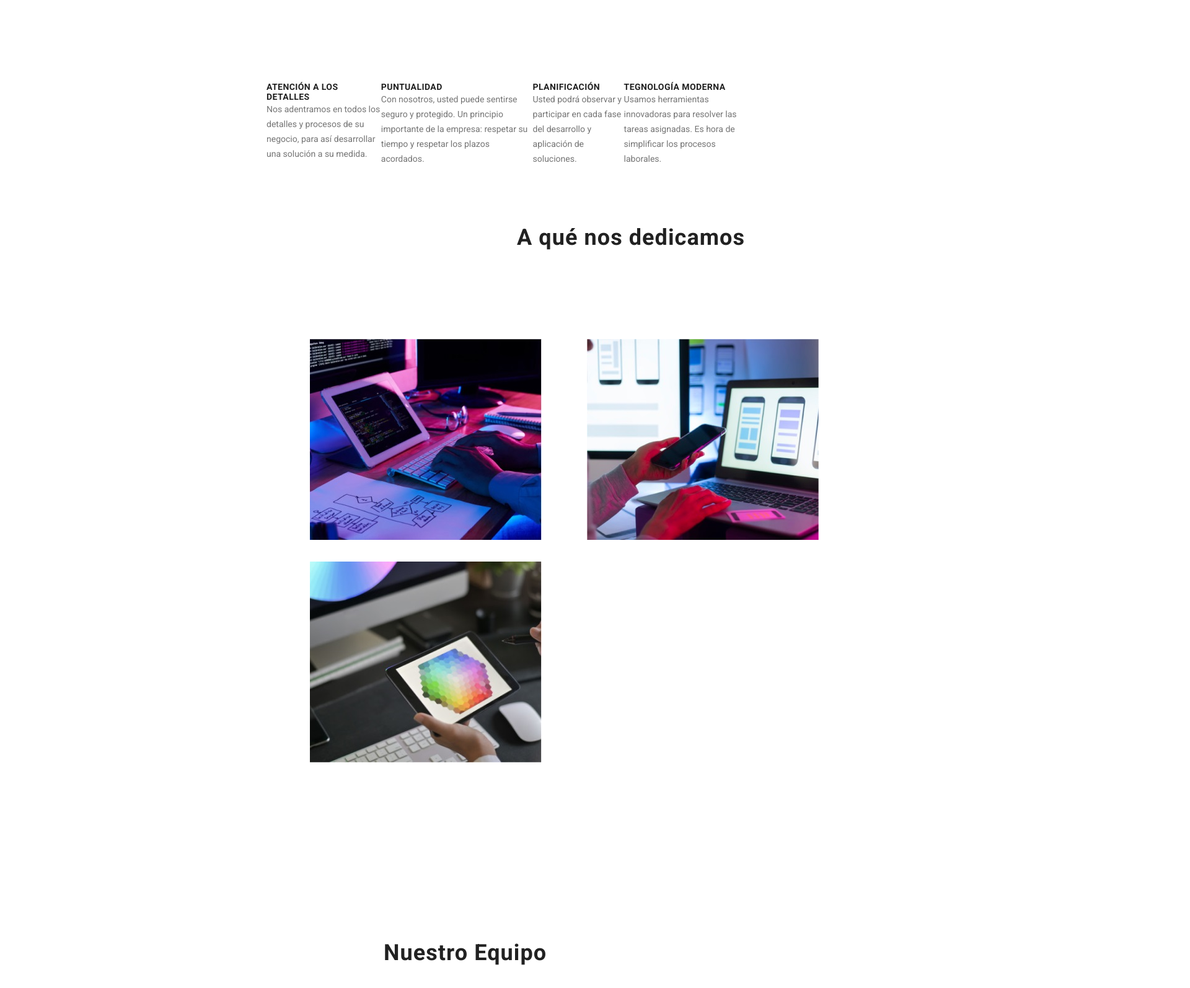
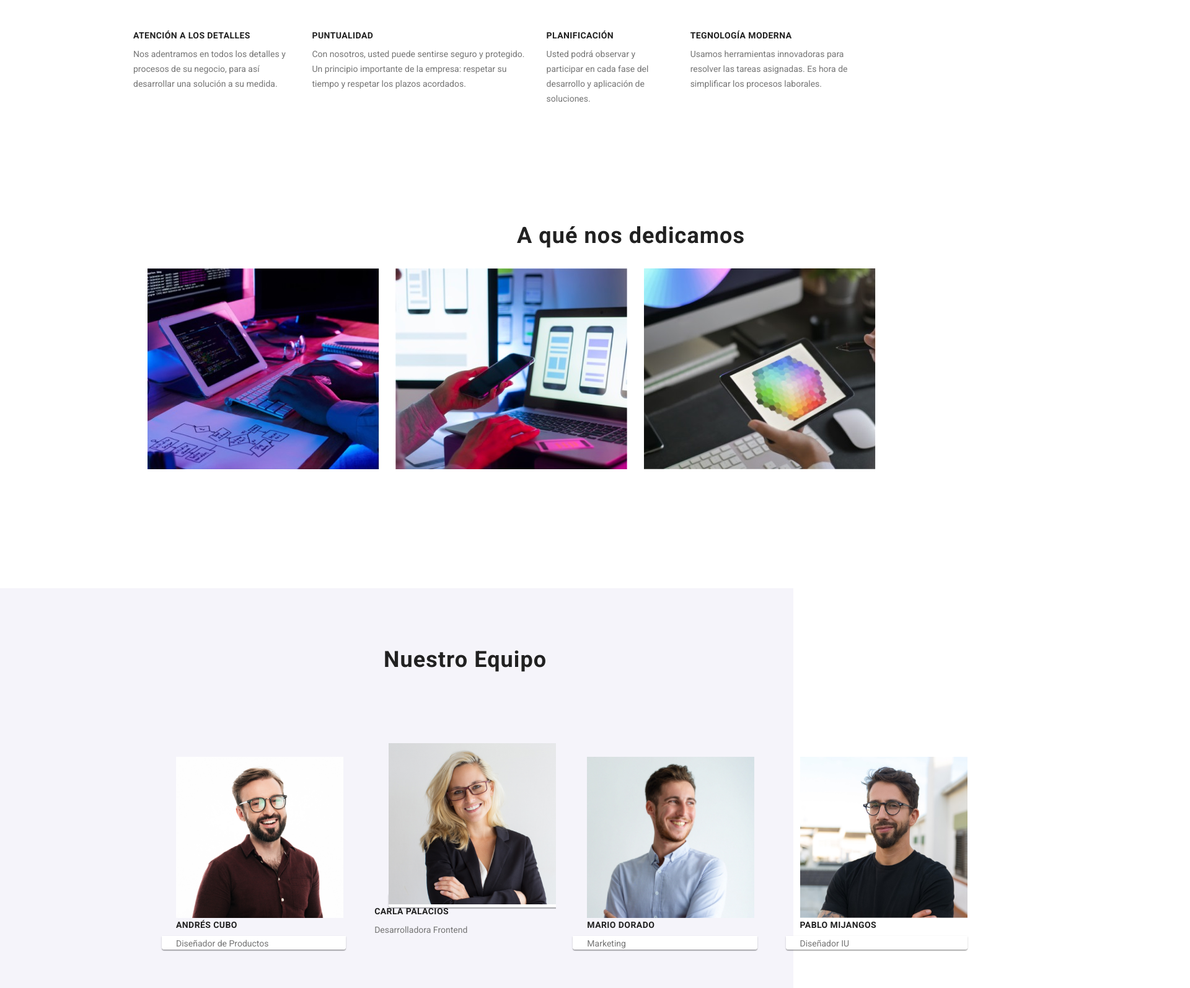
Before and after one commit to JorG1990/goit-markup-hw-03, a plain HTML site: page index.html in a window 1280 px wide. Shown: the part 840-2434 px from the top of the page at 62% size, 1920 px wide, since content can reach past the window. Drawn offline with nearby package versions, Linux system fonts and the light colour scheme.

Commit message:
add card

```diff
--- a/css/styles.css
+++ b/css/styles.css
@@ -12,28 +12,32 @@
     padding: 0;
     box-sizing: border-box;
     list-style: none;
+
     text-decoration: none;
 }
 
 body{
     width: 100%;
-    height: 100vh;
+    height: 100%;
     justify-content: center;
     align-items: center;
     font-family: (link href="https://fonts.googleapis.com/css2?family=Roboto:wght@400;500;700;900&display=swap" rel="stylesheet");
 
 }
 
-.navigation{
+nav{
     width: 1200px;
     margin: 0 auto;
     margin-left: 215px;
     padding-top: 24px;
     padding-bottom: 32px;
     background-color: var(--white-color);
+    box-shadow: 0px 2px 1px -1px rgba(0, 0, 0, 0.2);
+    list-style: none;
+    display: flex;
 
-    display: flex;
 }
+
 
 .navigation .link:hover{
 	text-decoration: underline;
@@ -41,6 +45,17 @@ body{
 
 .navigation .title-text1:hover{
 	text-decoration: underline;
+}
+
+#bg {
+    display: block;
+    height: 600px;
+    width: 100%;
+    left: -4px;
+    top: 80px;
+    border-radius: 0px;
+
+    background: var(--main-color);
 }
 
 .Logo{
@@ -72,19 +87,8 @@ body{
 .item {
     display: inline-block;
    padding-top: 32px;
-   padding-left: 70px;
+   padding-left: 23px;
 
-}
-
-#button2 {
-    display: block;
-    height: 600px;
-    width: 100%;
-    left: -4px;
-    top: 80px;
-    border-radius: 0px;
-
-    background: var(--main-color);
 }
 
 .button2 {
@@ -130,15 +134,20 @@ body{
     height: 323px;
 }
 
+.container2{
+
+    width: 100%;
+    height: 648px;
+    list-style: none;
+    background-color: #F5F4FA;
+
+}
+
 .container-img1{
     width: 270px;
     height: 260px;
 }
 
-.container-img2{
-    width: 370px;
-    height: 294px;
-}
 
 #buttons.center {
     display: inline-block;
@@ -149,6 +158,7 @@ body{
 }
 
 #container{
+    width: 1600px;
     display: inline-block;
     margin-left: 215px;
     margin-top: 50px;
@@ -156,16 +166,20 @@ body{
     margin-right: 211px;
     border: 0px;
     padding: 0px auto;
+    list-style: none;
+    padding-top: 32px;
+    padding-left: 23px;
+
 
 }
 
 #text {
     display: flex;
     flex-direction:row;
-    margin-left: 215px;
+
     margin-top: 95px;
     margin-bottom: 94px;
-    margin-right: 215px;
+
 }
 
 #title-text{
@@ -173,21 +187,13 @@ body{
     padding-left: 215px;
     padding-top: 20px;
     padding-bottom: 20px;
+    list-style: none;
 }
 
 #title-text .title-text:hover{
     text-decoration: underline;
 }
 
-.title{
-    width: 696px;
-    height: 120px;
-    margin-right: 200px;
-    margin-left: 652px;
-    margin-bottom: 30px;
-    padding-top: 200px;
-
-}
 
 .title-text1{
     color:  var(--gray-color);
@@ -242,6 +248,7 @@ p {
     font-weight: 400;
     font-size: 14px;
     line-height: 24px;
+    padding-right: 30px;
 }
 
 h1 {
@@ -254,6 +261,12 @@ h1 {
     text-align: center;
     letter-spacing: 0.06em;
     text-transform: uppercase;
+    width: 696px;
+    height: 120px;
+    margin-right: 200px;
+    margin-left: 652px;
+    margin-bottom: 30px;
+    padding-top: 200px;
     }
 
 h2 {
@@ -265,8 +278,8 @@ h2 {
     line-height: 42px;
     letter-spacing: 0.03em;
     margin-left: 619px;
-    margin-bottom: 55px;
     margin-top: 94px;
+    padding-top: 94px;
 }
 
 h3 {
@@ -278,6 +291,8 @@ h3 {
     line-height: 16px;
     letter-spacing: 0.03em;
     text-transform: uppercase;
+    margin-bottom: 10px;
+    margin-right: 30px;
 }
 
 h4 {
@@ -289,6 +304,16 @@ h4 {
     line-height: 31px;
     letter-spacing: 0.03em;
     }
+
+.card{
+    display: inline;
+    width: 270px;
+    height: 368px;
+    margin: 23px;
+	background:#FFFFFF;
+	box-shadow: 0px 1px 3px rgba(0, 0, 0, 0.12), 0px 1px 1px rgba(0, 0, 0, 0.14), 0px 2px 1px rgba(0, 0, 0, 0.2);
+    border-radius: 0px 0px 4px 4px;
+}
 
 .title-text{
     color: rgba(255, 255, 255, 0.6);
@@ -316,6 +341,7 @@ footer {
     height: 252px;
     left: 0px;
     top: 2158px;
+    list-style: none;
 
     background: var(--main-color);
     }
--- a/index.html
+++ b/index.html
@@ -28,8 +28,8 @@
         </div>
       </nav>
       </header>
-    <article id="button2">
-      <h1 class="title">SOLUCIONES EFICACES PARA SU NEGOCIO</h1>
+    <article id="bg">
+      <h1>SOLUCIONES EFICACES PARA SU NEGOCIO</h1>
       <input class="button2" value="Solicite nuestro servicio"/>
     </article>
     <section class="container">
@@ -65,7 +65,7 @@
       </div>
       </article>
       <h2>A qué nos dedicamos</h2>
-      <article class="container">
+      <article>
             <ul>
         <li class="item">
           <div class="container-img">
@@ -89,12 +89,12 @@
       </ul>
       </article>
     </section>
-    <section>
+    <section class="container2">
       <h2>Nuestro Equipo</h2>
       <article id="container">
         <ul>
+          <div class="card">
         <li class="item">
-          <div class="container-img1"></div>
           <img
             src="images/fourth-picture.jpg"
             alt="fotoandres"
@@ -104,7 +104,10 @@
           <h3>Andrés Cubo</h3>
           <p>Diseñador de Productos</p>
         </li>
+      </div>
+
         <li class="item">
+          <div class="card">
           <img
             src="images/fifth-picture.jpg"
             alt="fotocarla"
@@ -113,7 +116,10 @@
           />
           <h3>Carla Palacios</h3>
           <p>Desarrolladora Frontend</p>
+          </div>
         </li>
+
+        <div class="card">
         <li class="item">
           <img
             src="images/sixth-picture.jpg"
@@ -124,7 +130,9 @@
           <h3>Mario Dorado</h3>
           <p>Marketing</p>
         </li>
-        <li>
+        </div>
+        <div class="card">
+        <li class="item">
           <img
             src="images/seventh-picture.jpg"
             alt="fotopablo"
@@ -133,7 +141,8 @@
           />
           <h3>Pablo Mijangos</h3>
           <p>Diseñador IU</p>
-        </li></div>
+        </li>
+        </div>
       </ul>
     </article>
     </section>
```
